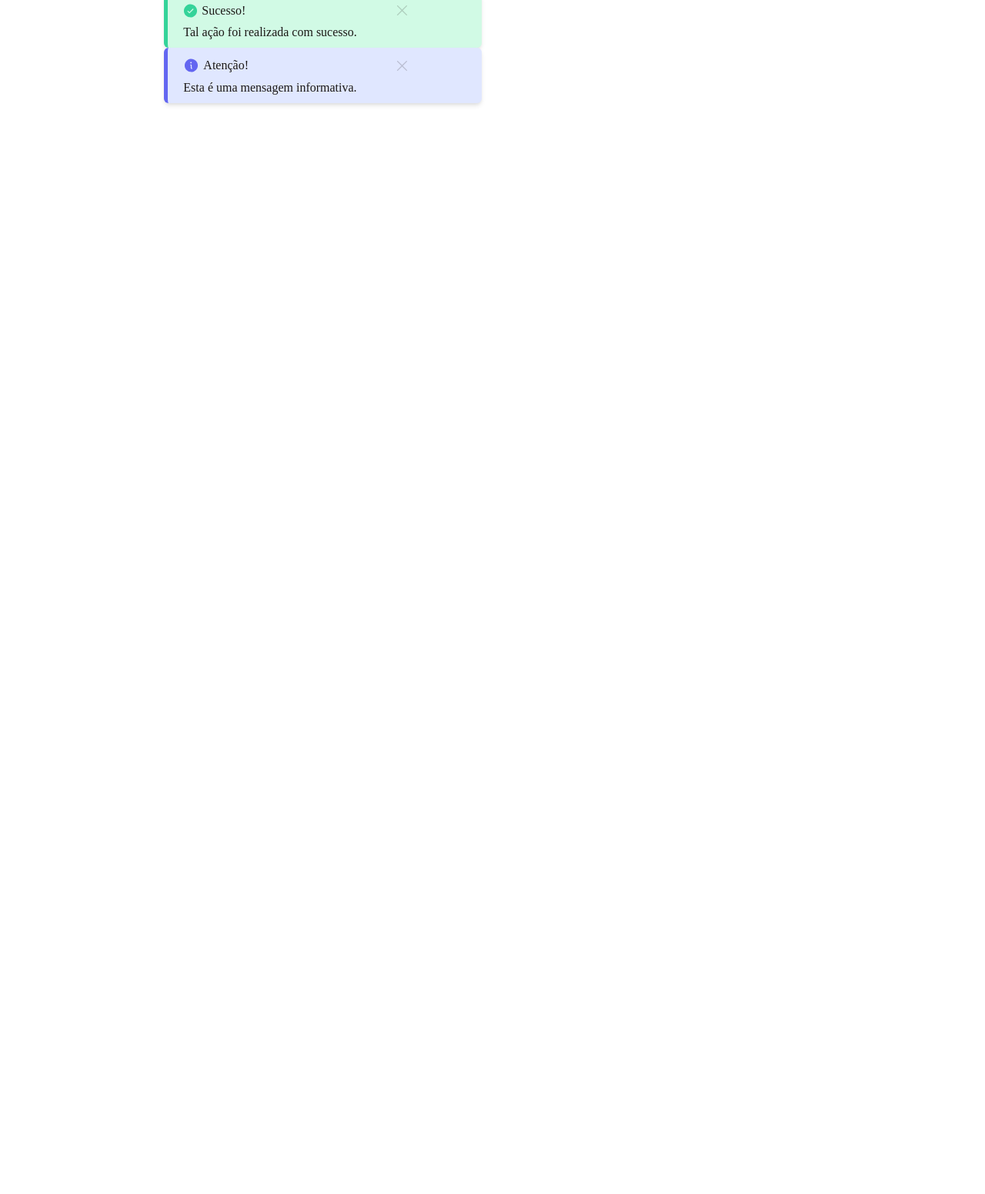
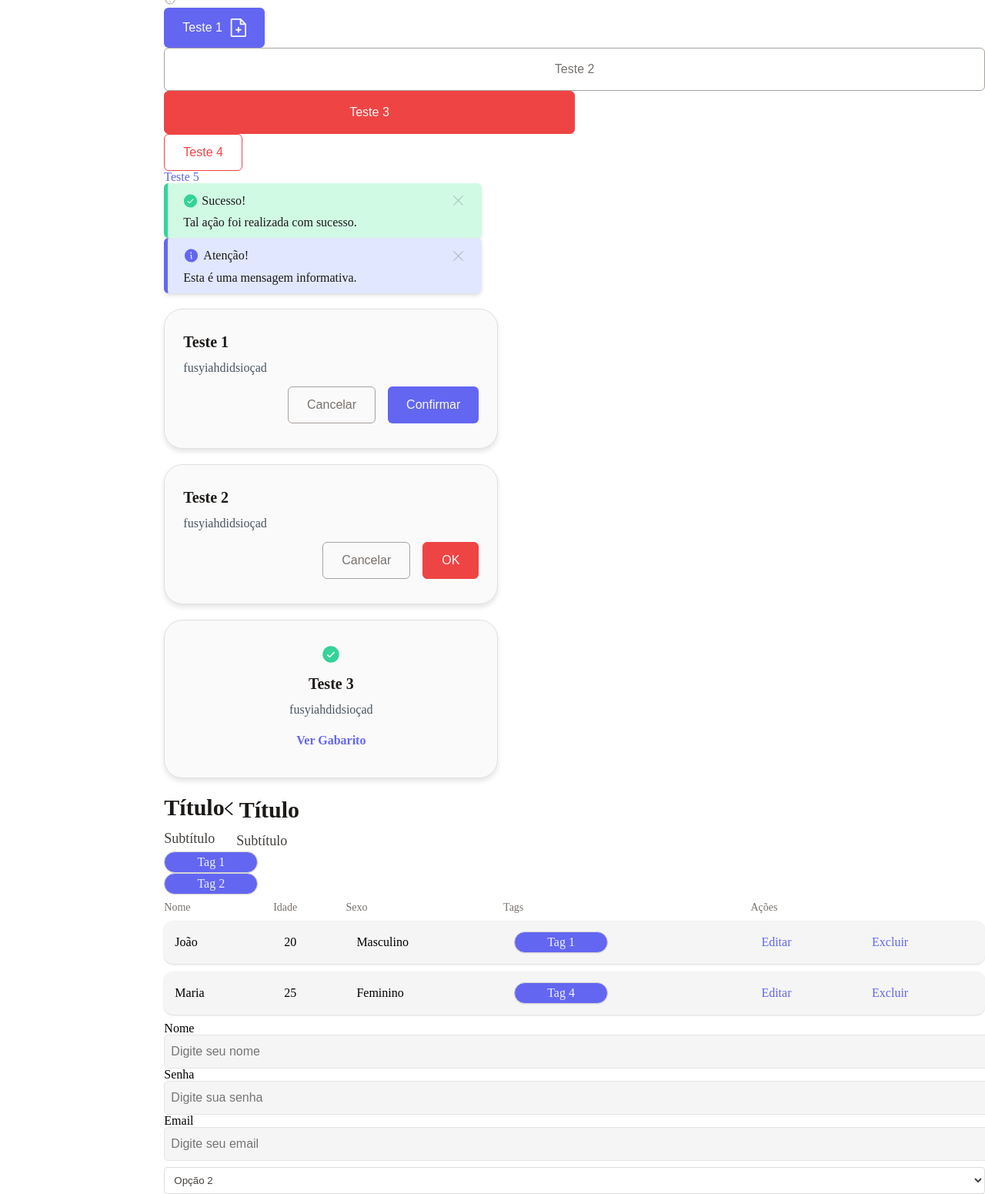
Before and after one commit to renanss4/Quiz, a plain HTML site: page frontend/pages/index.html in a window 1280 px wide. Shown: the part 9-1560 px from the top of the page at 77% size. Before the commit the page ends 800 px from the top, so only its background shows below. Drawn offline with Linux system fonts and the light colour scheme.

Commit message:
refactor: Refactoring the components and testing with Box component

```diff
--- a/frontend/components/Dialog/Dialog.js
+++ b/frontend/components/Dialog/Dialog.js
@@ -29,7 +29,7 @@ export function Dialog({ type = "toaster", title, message }) {
   if (type === "confirm") {
     confirmButton = Button({
       type: "default",
-      size: "small",
+      size: "normal",
       text: "Confirmar",
       onClick: () => {
         alert('Você clicou no botão "Confirmar"');
@@ -37,7 +37,7 @@ export function Dialog({ type = "toaster", title, message }) {
     });
     cancelButton = Button({
       type: "outline",
-      size: "small",
+      size: "normal",
       text: "Cancelar",
       onClick: () => {
         alert('Você clicou no botão "Cancelar"');
@@ -46,7 +46,7 @@ export function Dialog({ type = "toaster", title, message }) {
   } else if (type === "alert") {
     confirmButton = Button({
       type: "destructive",
-      size: "small",
+      size: "normal",
       text: "OK",
       onClick: () => {
         alert('Você clicou no botão "OK"');
@@ -54,7 +54,7 @@ export function Dialog({ type = "toaster", title, message }) {
     });
     cancelButton = Button({
       type: "outline",
-      size: "small",
+      size: "normal",
       text: "Cancelar",
       onClick: () => {
         alert('Você clicou no botão "Cancelar"');
--- a/frontend/components/Dialog/dialog.css
+++ b/frontend/components/Dialog/dialog.css
@@ -4,7 +4,7 @@
   background: #fafafa;
   border: 1px solid #e0e0e0;
   margin: 20px 0;
-  width: 500px;
+  max-width: 24rem;
   padding: 32px 24px;
   color: #1c1917;
   border-radius: 24px;
--- a/frontend/components/Input/Input.js
+++ b/frontend/components/Input/Input.js
@@ -1,12 +1,30 @@
 export function Input({
   type = "text",
+  label = "",
   placeholder = "",
   name = "",
   style = "default",
   onChange,
 }) {
+  // Cria o container para o input e o label
+  const container = document.createElement("div");
+  container.classList.add("input-container");
+
   // Cria o elemento input
   const input = document.createElement("input");
+
+  // Define um ID único para o input
+  const inputId = `input-${name}-${Math.random().toString(36).substr(2, 9)}`;
+  input.setAttribute("id", inputId);
+
+  // Define o label
+  if (label) {
+    const labelElement = document.createElement("label");
+    labelElement.setAttribute("for", inputId);
+    labelElement.textContent = label;
+    labelElement.classList.add("input-label");
+    container.appendChild(labelElement);
+  }
 
   // Define o tipo de input
   if (["password", "email"].includes(type)) {
@@ -30,5 +48,8 @@ export function Input({
   const inputClass = stylesByType[style] || stylesByType["default"];
   input.classList.add(inputClass);
 
-  return input;
+  // Adiciona o input ao container
+  container.appendChild(input);
+
+  return container;
 }
--- a/frontend/components/Table/Table.js
+++ b/frontend/components/Table/Table.js
@@ -1,6 +1,6 @@
 import { TableItem } from "./TableItem/TableItem.js";
 
-export function Table(headers = [], rows = []) {
+export function Table({ headers = [], rows = [] }) {
   const table = document.createElement("table");
   table.classList.add("table");
 
--- a/frontend/pages/index.html
+++ b/frontend/pages/index.html
@@ -6,8 +6,8 @@
     <link rel="stylesheet" href="../styles/reset.css" />
     <link rel="stylesheet" href="../components/Box/box.css" />
     <link rel="stylesheet" href="../components/Button/button.css" />
-    <link rel="stylesheet" href="../components/Card/card.css" />
-    <link rel="stylesheet" href="../components/CardItem/cardItem.css" />
+    <!-- <link rel="stylesheet" href="../components/Card/card.css" /> -->
+    <!-- <link rel="stylesheet" href="../components/CardItem/cardItem.css" /> -->
     <link rel="stylesheet" href="../components/Dialog/dialog.css" />
     <link rel="stylesheet" href="../components/Header/header.css" />
     <link rel="stylesheet" href="../components/Input/input.css" />
--- a/frontend/scripts/teste.js
+++ b/frontend/scripts/teste.js
@@ -7,11 +7,9 @@ import { Header } from "../components/Header/Header.js";
 import { Input } from "../components/Input/Input.js";
 import { Optional } from "../components/Optional/Optional.js";
 import { Select } from "../components/Select/Select.js";
-import { Option } from "../components/Select/Option/Option.js";
 import { Sidebar } from "../components/SideBar/Sidebar.js";
 import { SidebarItem } from "../components/SideBar/SidebarItem/SidebarItem.js";
 import { Table } from "../components/Table/Table.js";
-import { TableItem } from "../components/Table/TableItem/TableItem.js";
 import { Tag } from "../components/Tag/Tag.js";
 import { Toaster } from "../components/Toaster/Toaster.js";
 
@@ -24,35 +22,39 @@ document.addEventListener("DOMContentLoaded", () => {
 
   const boxTestMain = Box({
     children: [
-      // Button({
-      //   type: "default",
-      //   size: "normal",
-      //   imgSrc: "../assets/create.svg",
-      //   text: "Teste 1",
-      //   onClick: teste,
-      // }),
-      // Button({
-      //   type: "outline",
-      //   size: "full",
-      //   text: "Teste 2",
-      //   onClick: teste,
-      // }),
-      // Button({
-      //   type: "destructive",
-      //   size: "mid",
-      //   text: "Teste 3",
-      //   onClick: teste,
-      // }),
-      // Button({
-      //   type: "destructive-outline",
-      //   text: "Teste 4",
-      //   onClick: teste,
-      // }),
-      // Button({
-      //   type: "link",
-      //   text: "Teste 5",
-      //   link: "#",
-      // }),
+      Optional({
+        text: "Opcional 1",
+        info: "Informação 1",
+      }),
+      Button({
+        type: "default",
+        size: "normal",
+        imgSrc: "../assets/create.svg",
+        text: "Teste 1",
+        onClick: teste,
+      }),
+      Button({
+        type: "outline",
+        size: "full",
+        text: "Teste 2",
+        onClick: teste,
+      }),
+      Button({
+        type: "destructive",
+        size: "mid",
+        text: "Teste 3",
+        onClick: teste,
+      }),
+      Button({
+        type: "destructive-outline",
+        text: "Teste 4",
+        onClick: teste,
+      }),
+      Button({
+        type: "link",
+        text: "Teste 5",
+        link: "#",
+      }),
       Toaster({
         iconSrc: "../assets/success.svg",
         type: "success",
@@ -67,6 +69,87 @@ document.addEventListener("DOMContentLoaded", () => {
         message: "Esta é uma mensagem informativa.",
         onClose: teste,
       }),
+      Dialog({
+        type: "confirm",
+        title: "Teste 1",
+        message: "fusyiahdidsioçad",
+      }),
+      Dialog({
+        type: "alert",
+        title: "Teste 2",
+        message: "fusyiahdidsioçad",
+      }),
+      Dialog({
+        type: "toaster",
+        title: "Teste 3",
+        message: "fusyiahdidsioçad",
+      }),
+      Header({
+        title: "Título",
+        subtitle: "Subtítulo",
+      }),
+      Header({
+        title: "Título",
+        subtitle: "Subtítulo",
+        btnBack: true,
+        linkBack: "#",
+      }),
+      Tag({
+        text: "Tag 1",
+      }),
+      Tag({
+        text: "Tag 2",
+      }),
+      Table({
+        headers: ["Nome", "Idade", "Sexo", "Tags", "Ações"],
+        rows: [
+          [
+            "João",
+            20,
+            "Masculino",
+            Tag({ text: "Tag 1" }),
+            Button({ type: "link", text: "Editar", link: "#" }),
+            Button({ type: "link", text: "Excluir", link: "#" }),
+          ],
+          [
+            "Maria",
+            25,
+            "Feminino",
+            Tag({ text: "Tag 4" }),
+            Button({ type: "link", text: "Editar", link: "#" }),
+            Button({ type: "link", text: "Excluir", link: "#" }),
+          ],
+        ],
+      }),
+      Input({
+        type: "text",
+        label: "Nome",
+        placeholder: "Digite seu nome",
+        name: "name",
+      }),
+      Input({
+        type: "password",
+        label: "Senha",
+        placeholder: "Digite sua senha",
+        name: "password",
+      }),
+      Input({
+        type: "email",
+        label: "Email",
+        placeholder: "Digite seu email",
+        name: "email",
+      }),
+      Select({
+        id: "select",
+        name: "select",
+        required: true,
+        options: [
+          { value: "1", label: "Opção 1" },
+          { value: "2", label: "Opção 2" },
+          { value: "3", label: "Opção 3" },
+        ],
+        value: "2",
+      }),
     ],
   });
   body.appendChild(boxTestMain);
```
